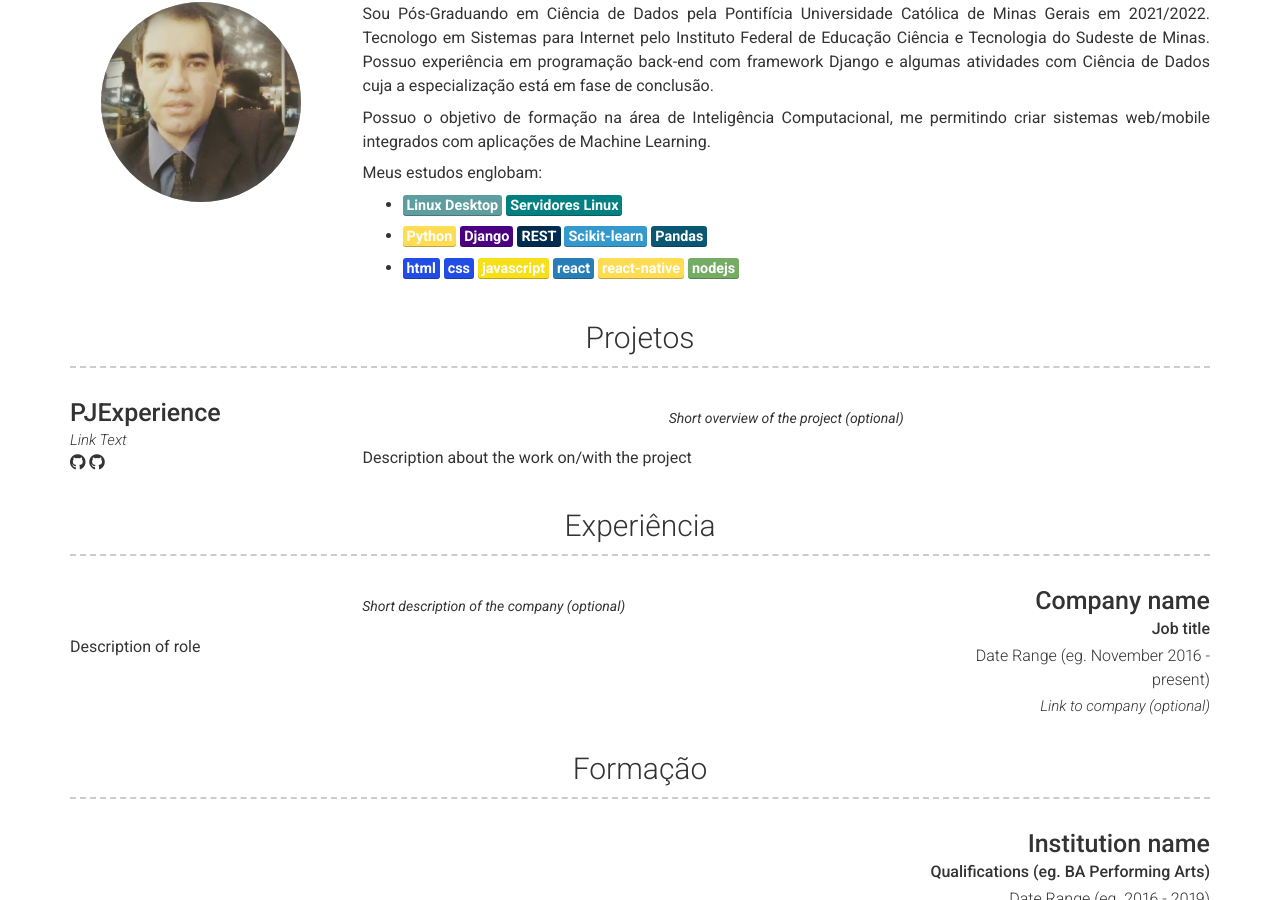
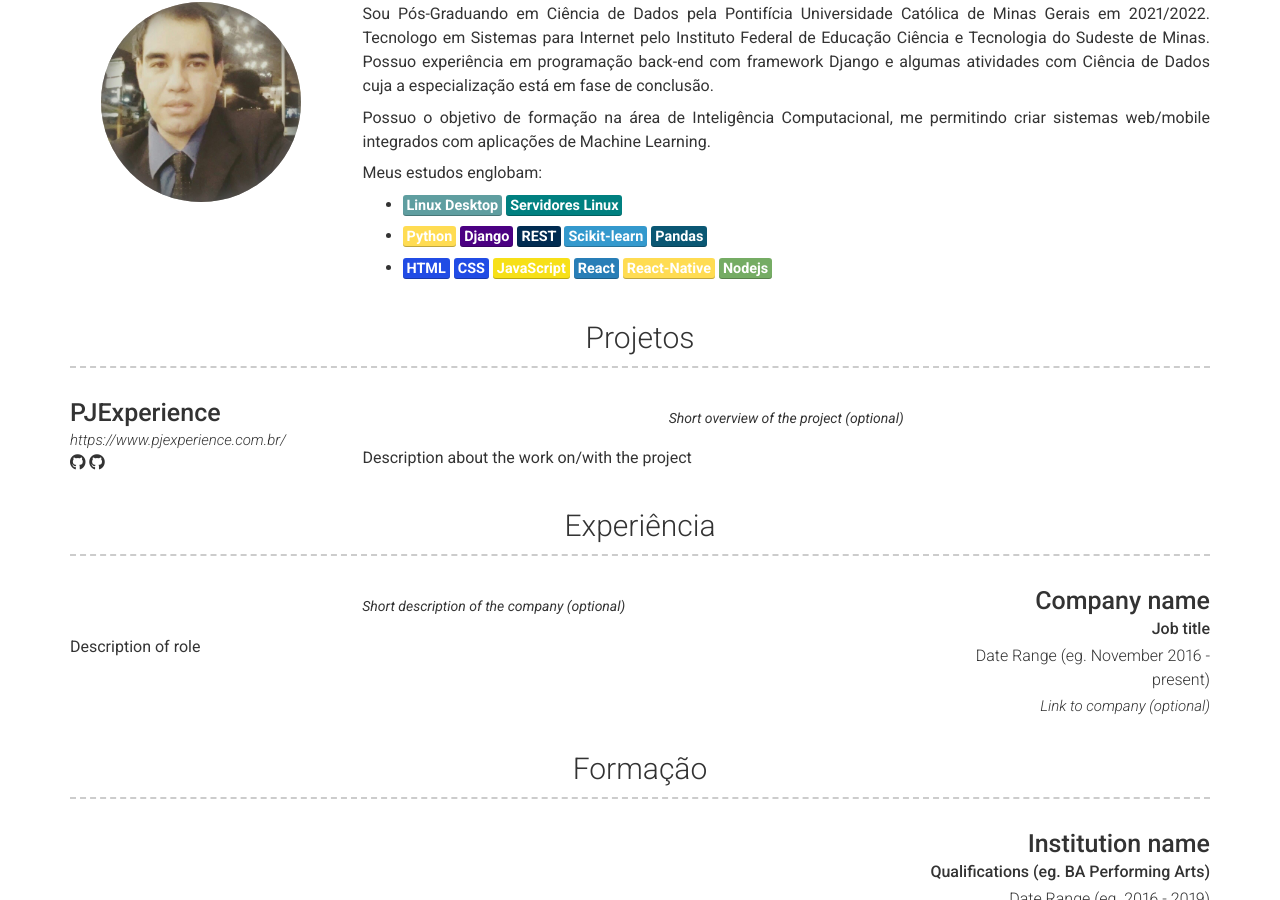
Before and after one commit to andersonsimplicio/works, a Jekyll site: the page built from index.md, in a window 1280 px wide and 900 px high, scrolled down 300 px. Built offline with Jekyll 4.4.1, drawn with Linux system fonts in a browser that asks for light colours; nearby versions of some CDN libraries.

Commit message:
Linguagens preferenciais

```diff
--- a/_config.yml
+++ b/_config.yml
@@ -46,29 +46,29 @@ about_content: |
       <mark style="background-color:#3499cd;font-weight: bold;">Scikit-learn</mark>
       <mark style="background-color:#0a5773;font-weight: bold;">Pandas</mark>
 
-    - <mark style="background-color:#214ce5;font-weight: bold;">html</mark>
-      <mark style="background-color:#214ce5;font-weight: bold;">css</mark>
-      <mark style="background-color:#f7e018;font-weight: bold;">javascript</mark>
-      <mark style="background-color:#287eb7;font-weight: bold;">react</mark>
-      <mark style="background-color:#ffdc52;font-weight: bold;">react-native</mark>
-      <mark style="background-color:#75ac64;font-weight: bold;">nodejs</mark>
+    - <mark style="background-color:#214ce5;font-weight: bold;">HTML</mark>
+      <mark style="background-color:#214ce5;font-weight: bold;">CSS</mark>
+      <mark style="background-color:#f7e018;font-weight: bold;">JavaScript</mark>
+      <mark style="background-color:#287eb7;font-weight: bold;">React</mark>
+      <mark style="background-color:#ffdc52;font-weight: bold;">React-Native</mark>
+      <mark style="background-color:#75ac64;font-weight: bold;">Nodejs</mark>
 
 
 content:
   - title: Projetos # Title for the section
     layout: list # Type of content section (list/text)
     content:
-      - layout: left
+      - layout: center
         title: PJExperience
         link: sproogen.github.io/modern-resume-theme
-        link_text: Link Text
+        link_text: https://www.pjexperience.com.br/
         additional_links:
-          - title:  Github page for project (eg. sproogen/modern-resume-theme)
+          - title: Teste
             icon: fab fa-github
-            url: Link to project (eg. sproogen.github.io/modern-resume-theme)(optional)
-          - title:  Github page for project (eg. sproogen/modern-resume-theme)
+            url: teste
+          - title: teste
             icon: fab fa-github
-            url: Link to project (eg. sproogen.github.io/modern-resume-theme)(optional)
+            url: teste
         quote: >
           Short overview of the project (optional)
         description: | # this will include new lines to allow paragraphs
```
